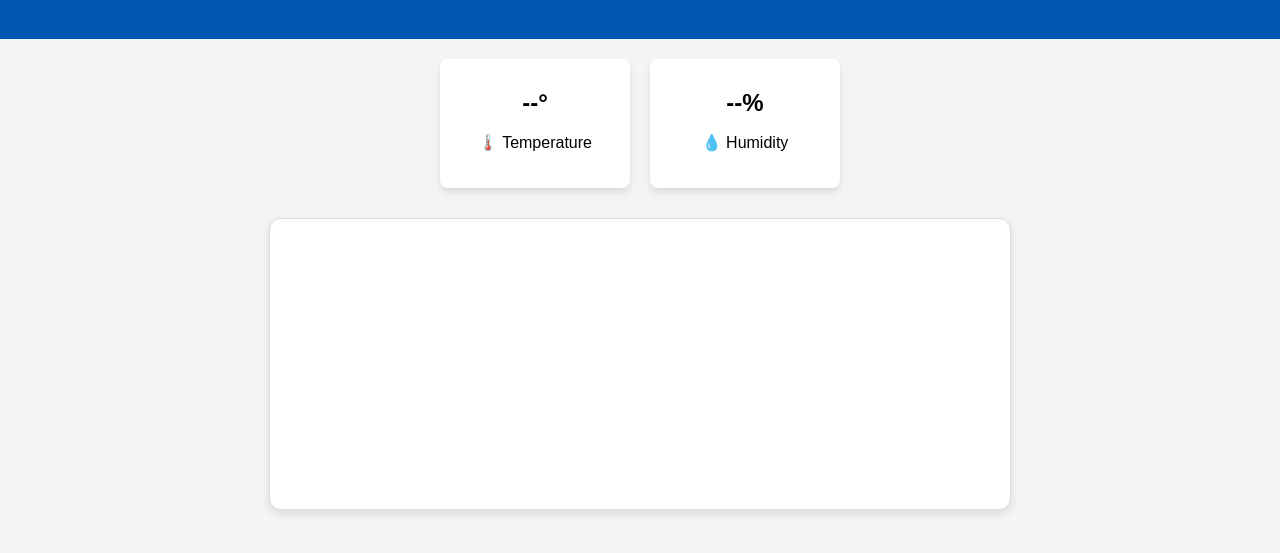
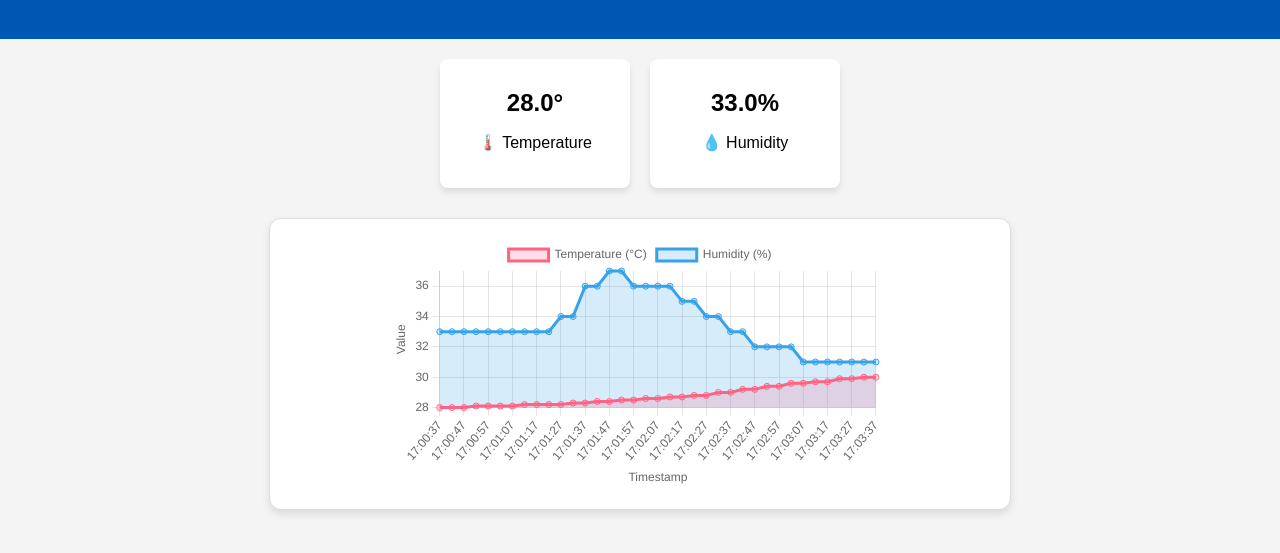
Before and after one commit to sneha-009/smartcitymonitoring, a plain HTML site: page index.html in a window 1280 px wide. Shown: the part 81-634 px from the top of the page. Drawn offline with nearby package versions, Linux system fonts and the light colour scheme.

Commit message:
index.html

```diff
--- a/index.html
+++ b/index.html
@@ -109,4 +109,12 @@
                     y: {
                         title: {
                             display: true,
-                            te
+                            text: "Value",
+                        },
+                    },
+                },
+            },
+        });
+    </script>
+</body>
+</html>
```
